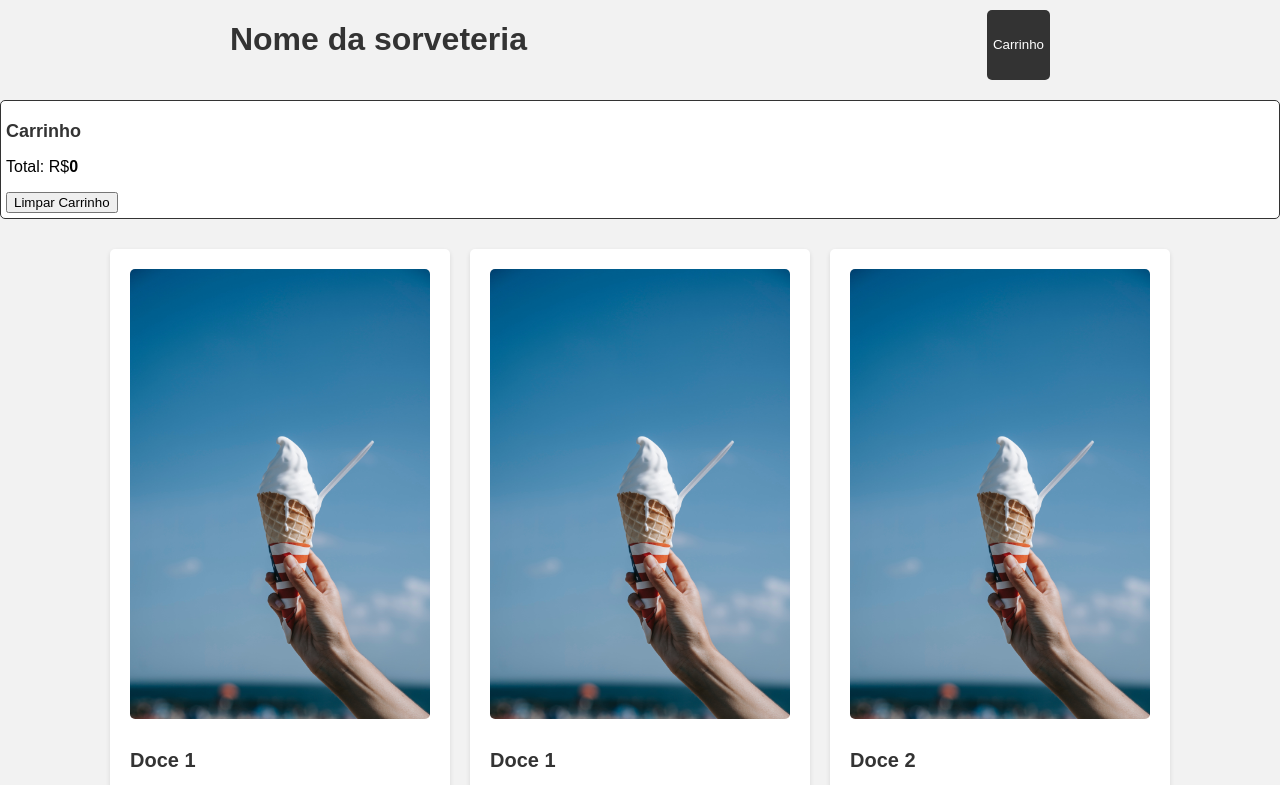
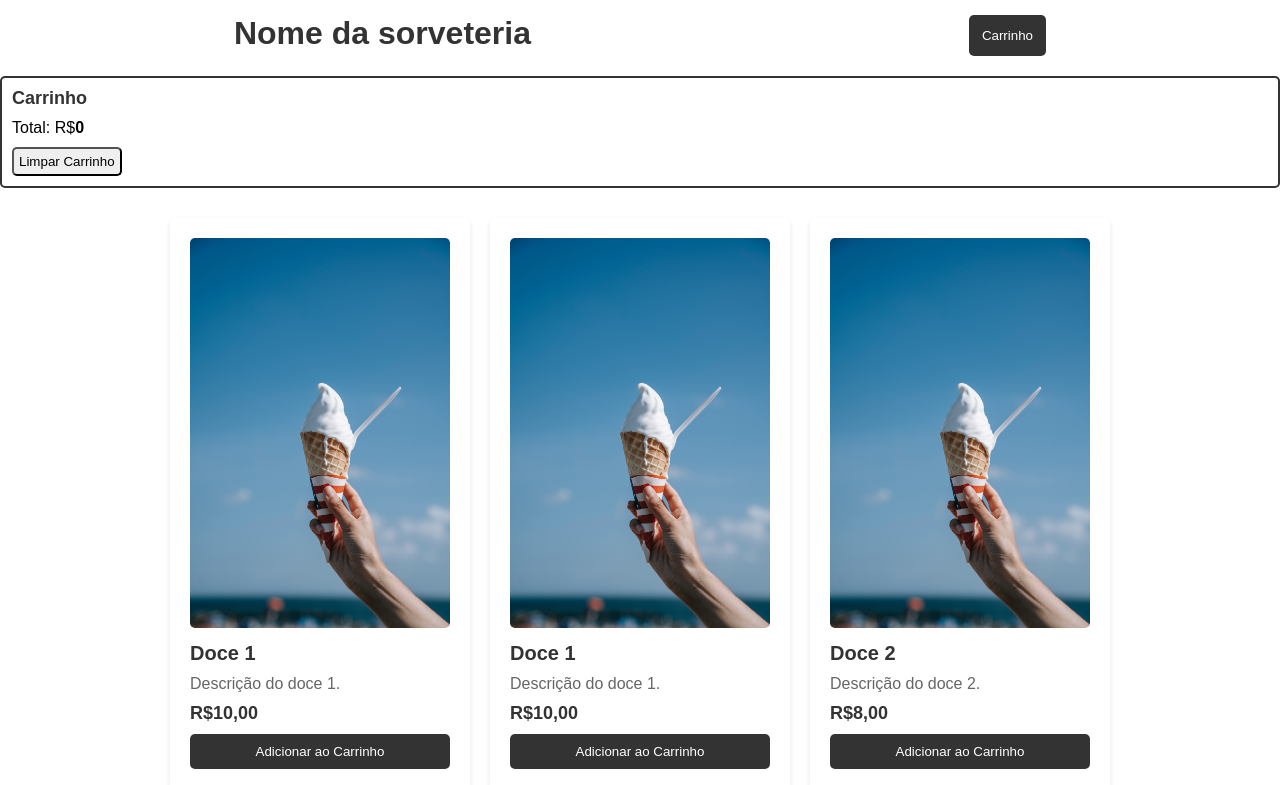
Before and after one commit to Goncxz/sorveteria, a plain HTML site: page index.html in a window 1280 px wide. Both pictures are taken after a click on the button "Carrinho". Shown: the top 785 px of the page. Drawn offline with Linux system fonts and the light colour scheme.

Commit message:
Add files via upload

```diff
--- a/index.html
+++ b/index.html
@@ -8,10 +8,12 @@
 </head>
 </head>
 <body>
+
   <div class="h1carrinho">
     <h1>Nome da sorveteria</h1>
     <button id="cart-btn" onclick="toggleCart()">Carrinho</button>
   </div>
+
 
 
   <div id="cart">
@@ -20,6 +22,7 @@
     <p>Total: R$<span id="cart-total">0</span></p>
     <button onclick="clearCart()">Limpar Carrinho</button>
   </div>
+
 
   <div class="menu">
     <div class="item">
@@ -45,11 +48,9 @@
       <span>R$8,00</span>
       <button onclick="addToCart('Doce 2', 8)">Adicionar ao Carrinho</button>
     </div>
-
   </div>
 
   <div class="menu2">
-
     <div class="item">
       <img src="img/pexels-katya-wolf-8734293.jpg" alt="Imagem 2">
       <h2>Doce 2</h2>
@@ -73,55 +74,10 @@
       <span>R$8,00</span>
       <button onclick="addToCart('Doce 2', 8)">Adicionar ao Carrinho</button>
     </div>
-
   </div>
 
     <!-- Adicione mais itens de cardápio aqui -->
 
-
-
-  <script>
-    const cartItemsElement = document.getElementById("cart-items");
-    const cartTotalElement = document.getElementById("cart-total");
-    const cartElement = document.getElementById("cart");
-    let cartTotal = 0;
-    let cartVisible = false;
-
-    function addToCart(itemName, itemPrice) {
-      const item = document.createElement("li");
-      item.innerHTML = `
-        <span>${itemName}</span>
-        <span>R$${itemPrice}</span>
-        <button onclick="removeFromCart(this, ${itemPrice})">Remover</button>
-      `;
-      cartItemsElement.appendChild(item);
-
-      cartTotal += itemPrice;
-      cartTotalElement.textContent = cartTotal;
-    }
-
-    function removeFromCart(itemElement, itemPrice) {
-      const liElement = itemElement.parentElement;
-      cartItemsElement.removeChild(liElement);
-
-      cartTotal -= itemPrice;
-      cartTotalElement.textContent = cartTotal;
-    }
-
-    function clearCart() {
-      cartItemsElement.innerHTML = "";
-      cartTotal = 0;
-      cartTotalElement.textContent = cartTotal;
-    }
-
-    function toggleCart() {
-      cartVisible = !cartVisible;
-      if (cartVisible) {
-        cartElement.style.display = "block";
-      } else {
-        cartElement.style.display = "none";
-      }
-    }
-  </script>
+  <script src="script.js"></script>
 </body>
 </html>
--- /dev/null
+++ b/script.js
@@ -0,0 +1,51 @@
+// variaveis
+
+const cartItemsElement = document.getElementById("cart-items");
+const cartTotalElement = document.getElementById("cart-total");
+const cartElement = document.getElementById("cart");
+let cartTotal = 0;
+let cartVisible = false;
+
+//Adicionando os itens ao carrinho
+
+function addToCart(itemName, itemPrice) {
+  const item = document.createElement("li");
+  item.innerHTML = `
+    <span>${itemName}</span>
+    <span>R$${itemPrice}</span>
+    <button onclick="removeFromCart(this, ${itemPrice})">Remover</button>
+  `;
+  cartItemsElement.appendChild(item);
+
+  cartTotal += itemPrice;
+  cartTotalElement.textContent = cartTotal;
+}
+
+// Remover os itens do carrinho
+
+function removeFromCart(itemElement, itemPrice) {
+  const liElement = itemElement.parentElement;
+  cartItemsElement.removeChild(liElement);
+
+  cartTotal -= itemPrice;
+  cartTotalElement.textContent = cartTotal;
+}
+
+//Limpando o carrinho
+
+function clearCart() {
+  cartItemsElement.innerHTML = "";
+  cartTotal = 0;
+  cartTotalElement.textContent = cartTotal;
+}
+
+//Abrindo/Fechando o carrinho
+
+function toggleCart() {
+  cartVisible = !cartVisible;
+  if (cartVisible) {
+    cartElement.style.display = "block";
+  } else {
+    cartElement.style.display = "none";
+  }
+}
--- a/style.css
+++ b/style.css
@@ -1,24 +1,83 @@
-body {
+* {
   padding: 0px;
   margin: 0px;
   box-sizing: border-box;
   font-family: Arial, sans-serif;
-  background-color: #f2f2f2;
+
 }
 
 .h1carrinho {
+  margin: 15px;
   display: flex;
   justify-content: space-around;
-}
-
-header {
-  background-image: url(img/pexels-dominika-roseclay-1982485.jpg);
-
 }
 
 h1 {
   text-align: center;
   color: #333;
+}
+
+#cart-btn {
+  display: block;
+  background-color: #333;
+  padding: 13px;
+  color: #fff;
+  border: none;
+  border-radius: 5px;
+  cursor: pointer;
+}
+
+#cart-btn:hover {
+  background-color: #555;
+  transform: translatey(-1px);
+  transition: 0.5s all;
+}
+
+
+#cart {
+  display: none;
+  border: 2px solid #333;
+  border-radius: 5px;
+
+  padding: 10px;
+  margin-top: 20px;
+}
+
+#cart p {
+  margin-top: 10px;
+}
+
+#cart h2 {
+  font-size: 18px;
+  color: #333;
+  margin-bottom: 5px;
+}
+
+#cart ul {
+  list-style-type: none;
+  padding: 0;
+}
+
+#cart li {
+  margin-bottom: 10px;
+}
+
+#cart li span {
+  font-weight: bold;
+}
+
+#cart button {
+  margin-top: 10px;
+  border-radius: 5px;
+  padding: 5px;
+}
+
+#cart button:hover {
+  background-color: #e0f7f6;
+}
+
+#cart-total {
+  font-weight: bold;
 }
 
 .menu {
@@ -88,51 +147,3 @@ h1 {
 .item button:hover {
   background-color: #555;
 }
-
-#cart {
-  display: none;
-  border: 1px solid #333;
-  border-radius: 5px;
-  background-color: #fff;
-  padding: 5px;
-  margin-top: 20px;
-}
-
-#cart h2 {
-  font-size: 18px;
-  color: #333;
-  margin-bottom: 5px;
-}
-
-#cart ul {
-  list-style-type: none;
-  padding: 0;
-}
-
-#cart li {
-  margin-bottom: 10px;
-}
-
-#cart li span {
-  font-weight: bold;
-}
-
-#cart-total {
-  font-weight: bold;
-}
-
-#cart-btn {
-  display: block;
-  margin-top: 10px;
-  background-color: #333;
-  color: #fff;
-  border: none;
-  border-radius: 5px;
-  cursor: pointer;
-}
-
-#cart-btn:hover {
-  background-color: #555;
-  transform: translatey(-3px);
-  transition: 0.5s all;
-}
```
